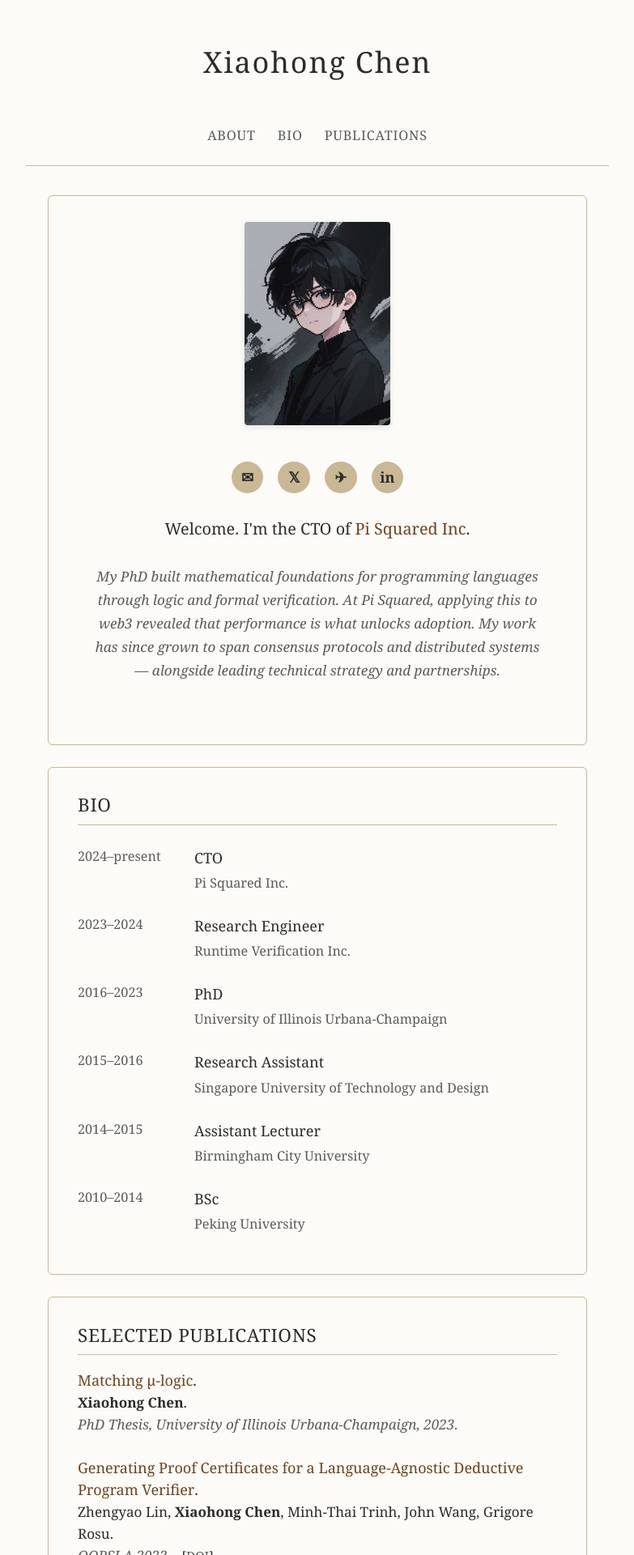
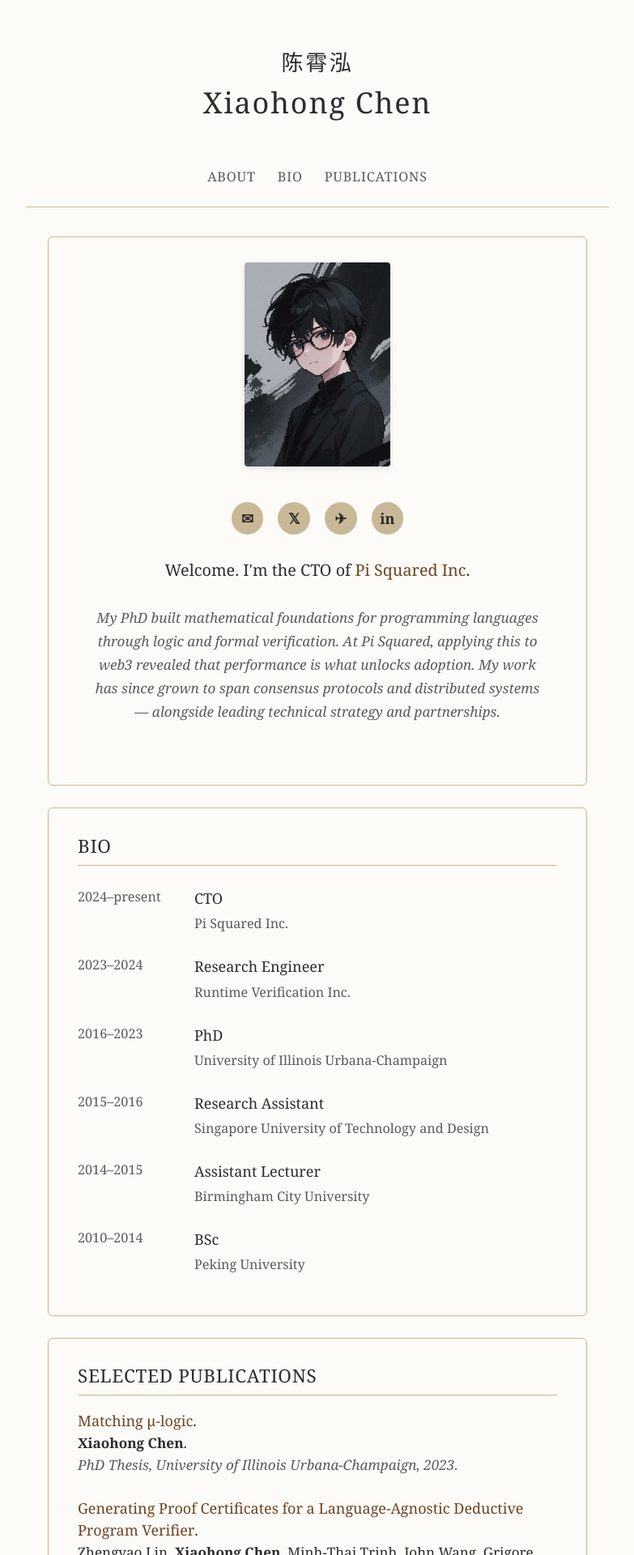
Before and after one commit to xc93/xc93.github.io, a Jekyll site: the page built from index.markdown, in a window 1280 px wide. Shown: the top 1920 px of the page at 81% size, without its empty margins (248-1031 px from the left). Built offline with Jekyll 4.4.1, drawn with Linux system fonts in a browser that asks for light colours.

Commit message:
Add Chinese name above English name

```diff
--- a/_layouts/default.html
+++ b/_layouts/default.html
@@ -18,6 +18,7 @@
 <body>
   <div class="container">
     <header>
+      <p class="name-chinese">陈霄泓</p>
       <h1>{{ site.title }}</h1>
       {% if site.tagline %}
       <p class="tagline">{{ site.tagline }}</p>
--- a/assets/css/custom.css
+++ b/assets/css/custom.css
@@ -134,6 +134,13 @@ header {
   margin-bottom: 2.5rem;
   padding-bottom: 2rem;
   border-bottom: 1px solid var(--color-rule);
+}
+
+header .name-chinese {
+  font-size: 1.5rem;
+  margin: 0 0 0.25rem;
+  color: var(--color-text);
+  letter-spacing: 0.1em;
 }
 
 header h1 {
```
